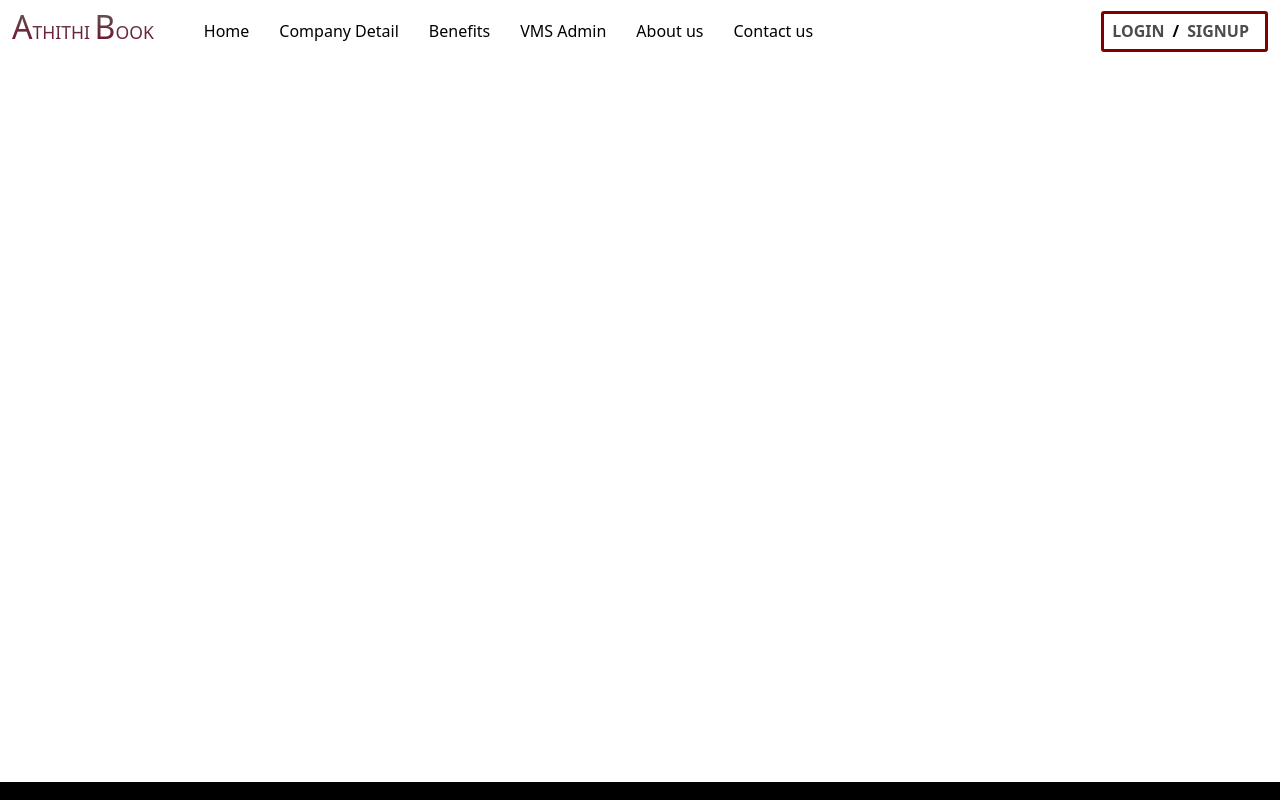
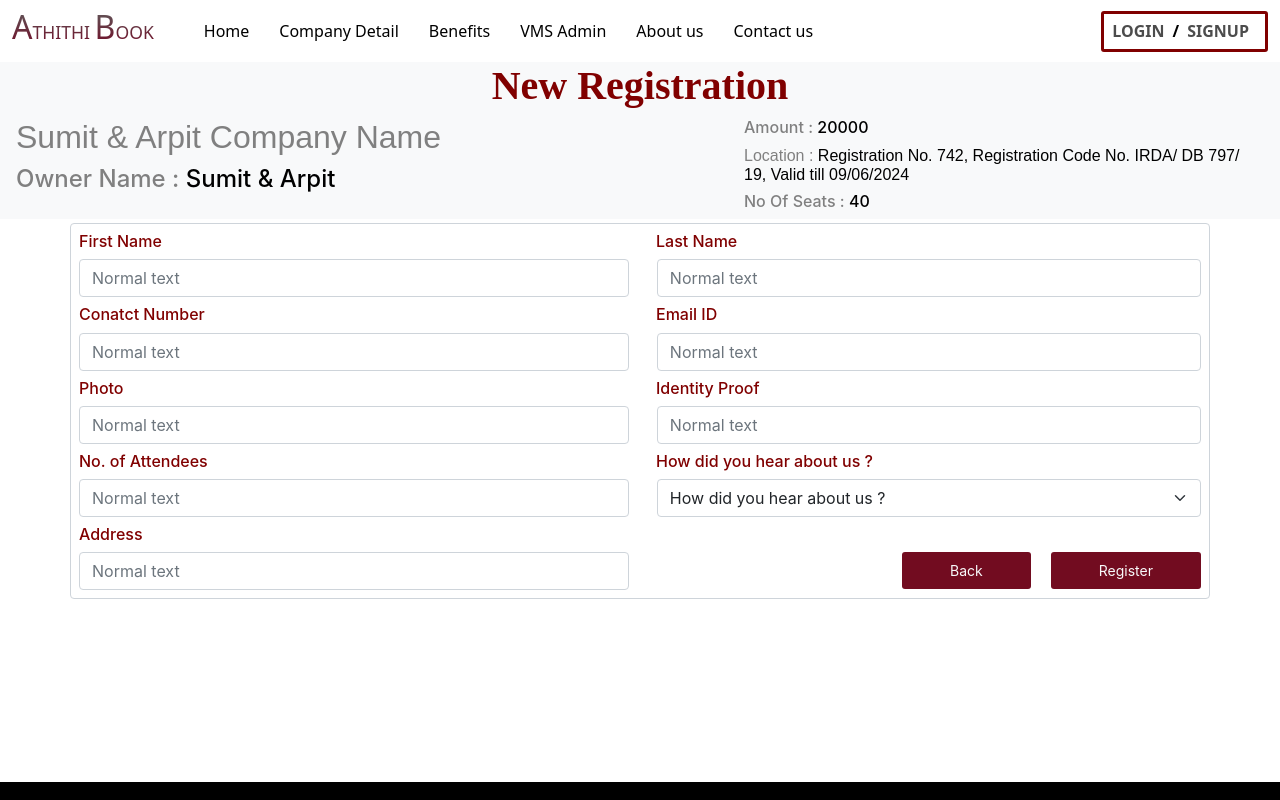
Before and after one commit to SengarArpit81/VMS-Atithi, a React (Create React App) app in the folder portalvms/: page /registeruser in a window 1280 px wide. Shown: the top 800 px of the page. Built offline with nearby package versions, Linux system fonts and the light colour scheme.

Commit message:
add new component register

```diff
--- a/portalvms/src/App.js
+++ b/portalvms/src/App.js
@@ -17,6 +17,7 @@ import Contactus from "./Components/ContactUS/Contactus";
 import Benefits from "./Components/Benifits/Benefits";
 import Showcompanydetailtable from "./Components/CompanyDetails/Showcompanydetailtable";
 import Conferencehalllist from "./Components/Confrence hall List/Conferencehalllist";
+import Registeruser from "./Components/Register User/Registeruser";
 // https://doccure-react.dreamguystech.com/template/login#0
 
 function App() {
@@ -34,8 +35,8 @@ function App() {
             <Route exact path="/signin" element={<Signin />} />
             <Route exact path="/signup" element={<Signup />} />
            <Route exact path="/companydetail" element={<Showcompanydetailtable/>}/>
-           <Route exact path="/Conferencehalllist" element={<Conferencehalllist/>}/>
-
+           <Route exact path="/seminarlist" element={<Conferencehalllist/>}/>
+           <Route exact path="/registeruser" element={<Registeruser/>}/>
 
            <Route exact path="/benefits" element={<Benefits />} />
             <Route exact path="/fourbox" element={<Fourbox/>} />
--- a/portalvms/src/Components/Confrence hall List/Conferencehalllist.js
+++ b/portalvms/src/Components/Confrence hall List/Conferencehalllist.js
@@ -1,5 +1,6 @@
 import { Col, Row } from 'antd'
 import React, { useState } from 'react'
+import { Link } from 'react-router-dom'
 // import { Link, useParams, useHistory } from "react-router-dom";
 // import {useHistory} from "react-router-dom"
 import "./confrencelist.css"
@@ -85,7 +86,7 @@ const Conferencehalllist = () => {
                                                             </p>
                                                         </div>
                                                         <div className="col-2  p-0 " style={{ width: "auto" }}>
-                                                            <a type="button" className="text-decoration-underline text-dark ms-1"
+                                                            <a href='#' type="button" className="text-decoration-underline text-dark ms-1 read-more-button"
                                                             // onClick={() => readMoreFunction("readMore", seminar)}
                                                             onClick={readMoreFunction}
 
@@ -97,9 +98,11 @@ const Conferencehalllist = () => {
                                                 </Col>
                                                 <Col span={6} xs={24} sm={24} md={6} lg={6}>
                                                     <div className='Book-Seminar-Hall-Div'>
+                                                        <Link to="/registeruser">
                                                         <button type="button" className="btn p-0 px-sm-2 btn-outline-dark register-btn"
                                                         //  onClick={() => readMoreFunction("registerNow", seminar)}
                                                         >Book Seminar Hall</button>
+                                                        </Link>
                                                     </div>
                                                 </Col>
                                             </Row>
--- a/portalvms/src/Components/Confrence hall List/Readmore.js
+++ b/portalvms/src/Components/Confrence hall List/Readmore.js
@@ -1,5 +1,6 @@
 import { Col, Row, Typography } from 'antd'
 import React from 'react'
+import { Link } from 'react-router-dom';
 
 const { Title, Text } = Typography;
 
@@ -43,9 +44,11 @@ const Readmore = (props) => {
                                                         >Book Seminar Hall</button>
                                                     </div> */}
                                 <div >
+                                    <Link to="/registeruser">
                                     <button style={{ backgroundColor: "#720c20",border:"none" }} className="text-light px-5 fs-8 fs-sm-4 py-2">
                                     Book Seminar Hall
                                     </button>
+                                    </Link>
                                 </div>
 
                                 </Col>
--- a/portalvms/src/Components/Footer/Footermain.js
+++ b/portalvms/src/Components/Footer/Footermain.js
@@ -50,7 +50,7 @@ const Footermain = () => {
                 </div>
               </Col>
               <Col span={8} xs={24} sm={24} md={8} lg={8}>
-                <div class="box Quik-Links-div">
+                <div className="box Quik-Links-div">
                   <h3>Follow US</h3>
                   <div className="box2">
                     <div className="social-media-link-div" >
--- a/portalvms/src/Components/Navbar/Menubar.js
+++ b/portalvms/src/Components/Navbar/Menubar.js
@@ -1,16 +1,12 @@
 import React from "react";
-
-import Button from "react-bootstrap/Button";
 import Container from "react-bootstrap/Container";
-import Form from "react-bootstrap/Form";
 import Nav from "react-bootstrap/Nav";
 import Navbar from "react-bootstrap/Navbar";
-import NavDropdown from "react-bootstrap/NavDropdown";
-import Offcanvas from "react-bootstrap/Offcanvas";
 import { Link } from "react-router-dom";
 import "./navbar.css";
 
 const Menubar = () => {
+
   return (
     <div>
       <Navbar
--- /dev/null
+++ b/portalvms/src/Components/Register User/Registeruser.js
@@ -0,0 +1,130 @@
+import { Col, Row } from 'antd'
+import React from 'react'
+import Form from 'react-bootstrap/Form';
+import { Link } from 'react-router-dom';
+
+const Registeruser = () => {
+    return (
+        <div>
+            <Row>
+                <Col span={24} className="">
+                    <Row>
+                        <Col span={24} className=" d-flex justify-content-center align-items-center flex-column bg-light">
+                            <div className="">
+                                <h1 className="company-heading-tag-h1" style={{ fontFamily: "sans-serif" }}>New Registration</h1>
+                            </div>
+                        </Col>
+                    </Row>
+                    <Row className=" d-flex  bg-light ps-3 pe-3">
+                        <Col span={14}>
+                            <div className="">
+                                <h2 className="company-heading-tag-h2" style={{ fontFamily: "sans-serif", color: "gray" }}>Sumit & Arpit Company Name</h2>
+                            </div>
+                            <div className=''>
+                                <h4 className='company-heading-tag-h2' style={{ color: "gray" }}>Owner Name :<span style={{ color: "black" }}> Sumit & Arpit </span></h4>
+                            </div>
+                        </Col>
+                        <Col span={10}>
+
+                            <div className=''>
+                                <h6 className='company-heading-tag-h2' style={{ color: "gray" }}>Amount : <sapn style={{ color: "black" }}>20000</sapn> </h6>
+                            </div>
+                            <div className="">
+                                <h6 className="company-heading-tag-h2" style={{ fontFamily: "sans-serif", color: "gray" }}>Location : <span style={{ color: "black" }}>Registration No. 742, Registration Code No. IRDA/ DB 797/ 19, Valid till 09/06/2024</span></h6>
+                            </div>
+                            <div className=''>
+                                <h6 className='company-heading-tag-h2' style={{ color: "gray" }}>No Of Seats : <sapn style={{ color: "black" }}>40</sapn> </h6>
+                            </div>
+
+                        </Col>
+                    </Row>
+
+                    <Row className='mt-1'>
+                        <Col className='container p-2 form-control' >
+                            <Row>
+                                <Col span={12}>
+                                    <h6 style={{ color: "maroon" }}>First Name</h6>
+                                    <Form.Control type="text" placeholder="Normal text" style={{ width: "98%" }} />
+                                </Col>
+                                <Col span={12}>
+                                    <h6 className='ms-3' style={{ color: "maroon" }}>Last Name</h6>
+
+                                    <Form.Control type="text" placeholder="Normal text" style={{ width: "97%", float: "right" }} />
+                                </Col>
+
+                            </Row>
+
+                            <Row className='mt-2'>
+                                <Col span={12}>
+                                    <h6 style={{ color: "maroon" }}>Conatct Number</h6>
+                                    <Form.Control type="text" placeholder="Normal text" style={{ width: "98%" }} />
+                                </Col>
+                                <Col span={12}>
+                                    <h6 className='ms-3' style={{ color: "maroon" }}>Email ID</h6>
+
+                                    <Form.Control type="text" placeholder="Normal text" style={{ width: "97%", float: "right" }} />
+                                </Col>
+
+                            </Row>
+
+                            <Row className='mt-2'>
+                                <Col span={12}>
+                                    <h6 style={{ color: "maroon" }}>Photo</h6>
+                                    <Form.Control type="text" placeholder="Normal text" style={{ width: "98%" }} />
+                                </Col>
+                                <Col span={12}>
+                                    <h6 className='ms-3' style={{ color: "maroon" }}>Identity Proof</h6>
+
+                                    <Form.Control type="text" placeholder="Normal text" style={{ width: "97%", float: "right" }} />
+                                </Col>
+
+                            </Row>
+
+                            <Row className='mt-2'>
+                                <Col span={12}>
+                                    <h6 style={{ color: "maroon" }}>No. of Attendees</h6>
+                                    <Form.Control type="text" placeholder="Normal text" style={{ width: "98%" }} />
+                                </Col>
+                                <Col span={12}>
+                                    <h6 className='ms-3' style={{ color: "maroon" }}>How did you hear about us ?</h6>
+
+                                    <Form.Select aria-label="Default select example" style={{ width: "97%", float: "right" }}>
+                                        <option>How did you hear about us ?</option>
+                                        <option value="1">One</option>
+                                        <option value="2">Two</option>
+                                        <option value="3">Three</option>
+                                    </Form.Select>
+                                </Col>
+
+                            </Row>
+
+                            <Row className='mt-2'>
+                                <Col span={12}>
+                                    <h6 style={{ color: "maroon" }}>Address</h6>
+                                    <Form.Control type="text" placeholder="Normal text" style={{ width: "98%" }} />
+                                </Col>
+                                <Col span={12} >
+                                    <h6 style={{ color: "white" }}>a</h6>
+
+                                    <div>
+                                        <button style={{ backgroundColor: "#720c20", border: "none", float: "right", borderRadius: "3px" }} className="text-light px-5 fs-8 fs-sm-4 py-2">
+                                            Register
+                                        </button>
+                                        <Link to="/seminarlist">
+                                            <button style={{ backgroundColor: "#720c20", border: "none", float: "right", marginRight: "20px", borderRadius: "3px" }} className="text-light px-5 fs-8 fs-sm-4 py-2">
+                                                Back
+                                            </button>
+                                        </Link>
+                                    </div>
+                                </Col>
+
+                            </Row>
+                        </Col>
+                    </Row>
+                </Col>
+            </Row>
+        </div>
+    )
+}
+
+export default Registeruser
```
Also changed, not shown: portalvms/src/Components/CompanyDetails/CompanyDetails.js (+12 -12 lines), portalvms/src/Components/Confrence hall List/Searchcomponnets.js (+13 -13 lines), portalvms/src/Components/Confrence hall List/confrencelist.css (+7 -3 lines), portalvms/src/Components/Register User/registeruser.css (added).
